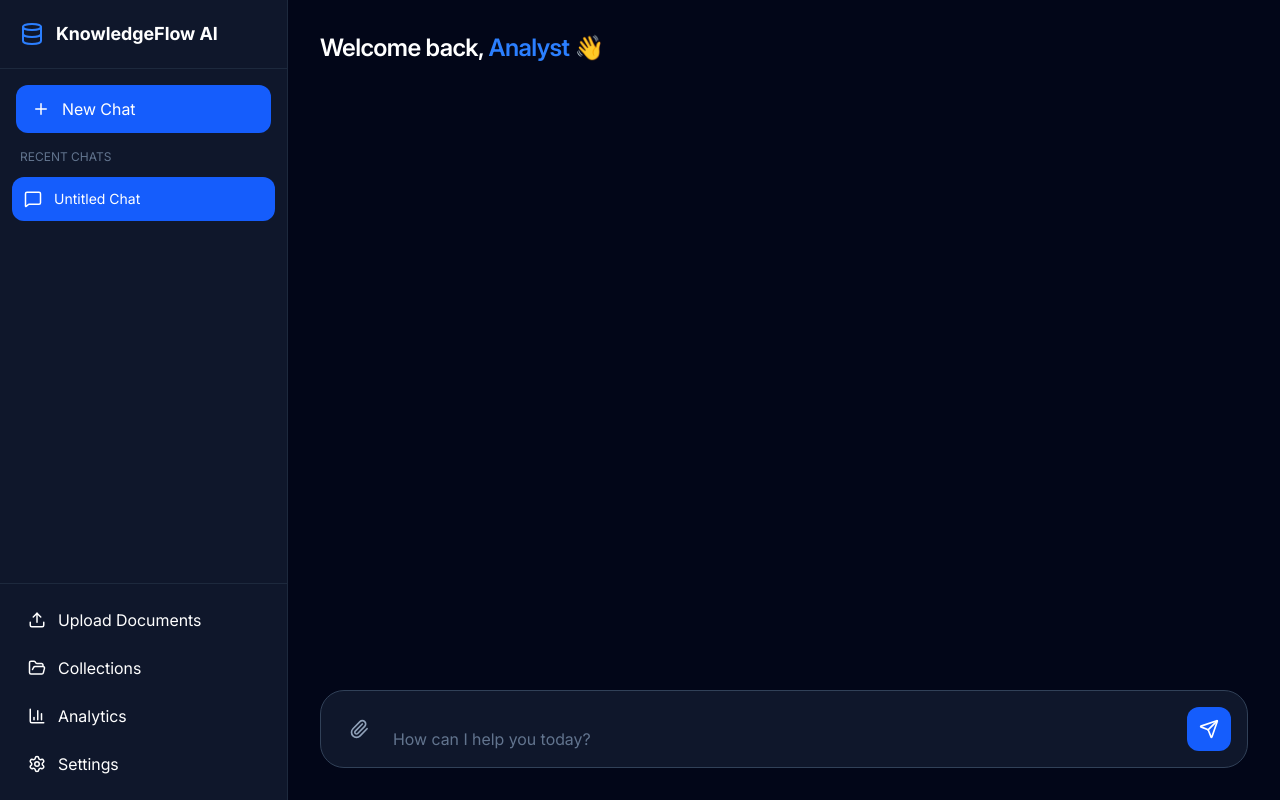
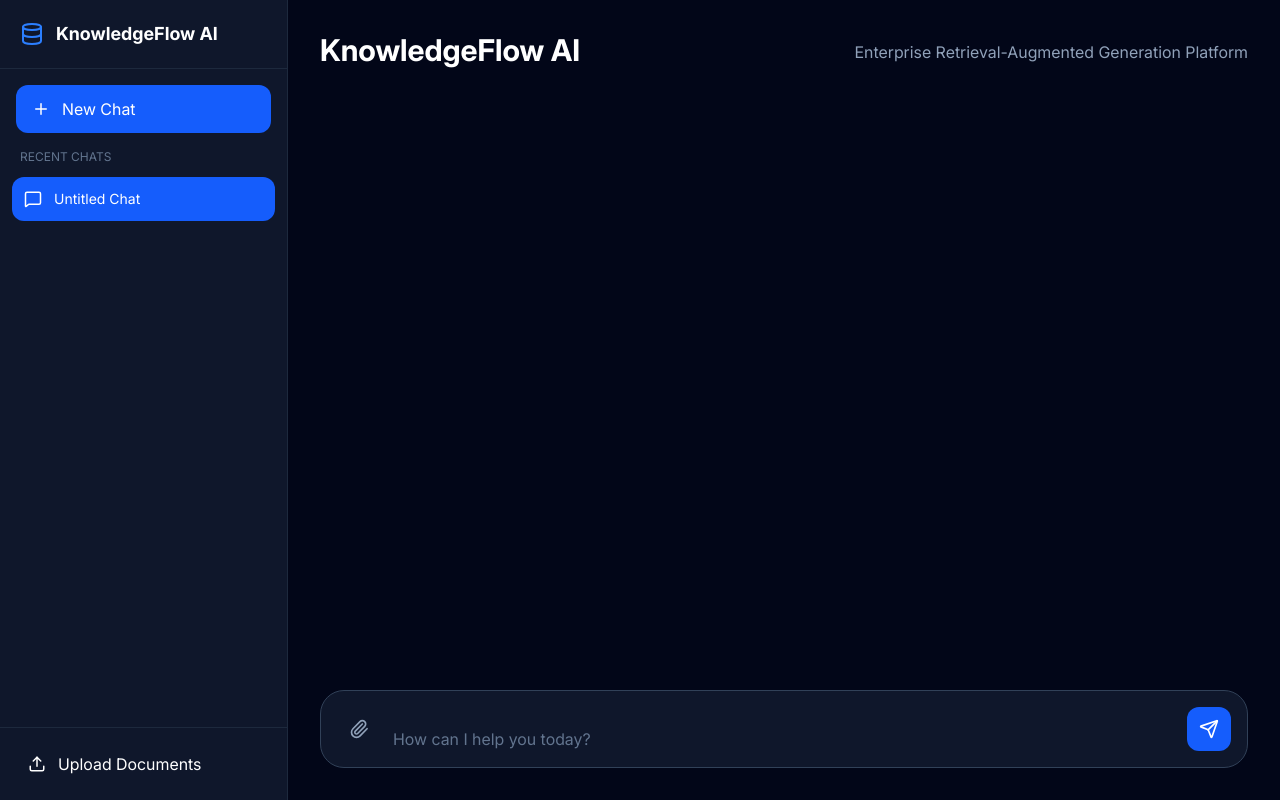
Before and after one commit to elmira-orooji/advanced-rag-system, a React (Vite) app in the folder frontend/my-rag-app/: page /home in a window 1280 px wide. Built offline with nearby package versions, Linux system fonts and the light colour scheme.

Commit message:
remove useless sidebar sections

```diff
--- a/frontend/my-rag-app/src/components/Sidebar.tsx
+++ b/frontend/my-rag-app/src/components/Sidebar.tsx
@@ -2,9 +2,6 @@ import {
   Plus,
   MessageSquare,
   Upload,
-  FolderOpen,
-  BarChart3,
-  Settings,
   Trash2,
   Database,
 } from "lucide-react";
@@ -198,20 +195,6 @@ export default function Sidebar({
     adminOnly: true,
   },
 
-  {
-    icon: FolderOpen,
-    label: "Collections",
-  },
-
-  {
-    icon: BarChart3,
-    label: "Analytics",
-  },
-
-  {
-    icon: Settings,
-    label: "Settings",
-  },
 ]
   .filter(
     (item) =>
--- a/frontend/my-rag-app/src/pages/HomePage.tsx
+++ b/frontend/my-rag-app/src/pages/HomePage.tsx
@@ -116,9 +116,14 @@ const handleSendMessage = (
       <main className="flex-1 p-8 flex flex-col gap-8">
         {/* Header */}
         <div className="flex justify-between items-center">
-          <h1 className="text-2xl font-semibold tracking-tight">
-            Welcome back, <span className="text-blue-500">Analyst</span> 👋
-          </h1>
+            <h1 className="text-3xl font-bold">
+    KnowledgeFlow AI
+  </h1>
+
+  <p className="text-slate-400 mt-1">
+    Enterprise Retrieval-Augmented
+    Generation Platform
+  </p>
         </div>
 
   {showUploadPanel && (
```
